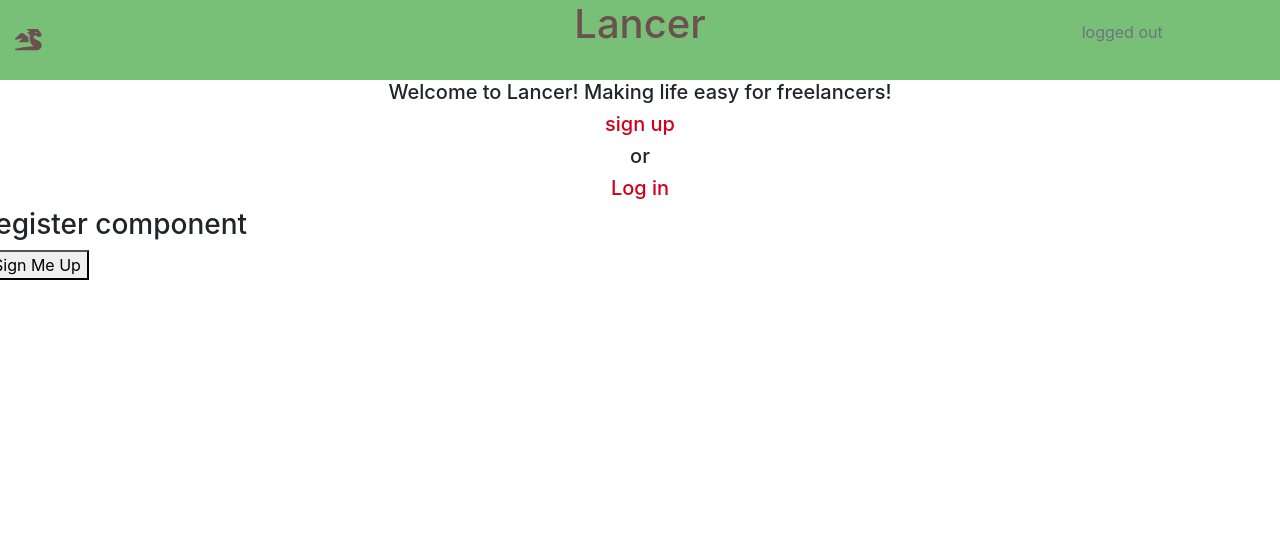
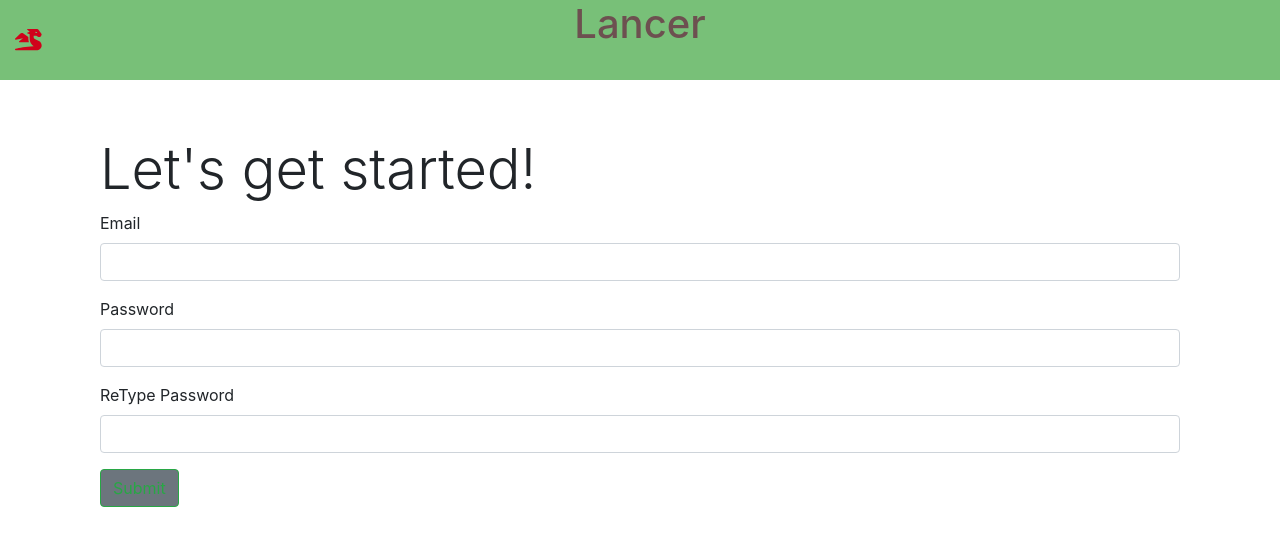
Before and after one commit to MichaelAdamBerry/Lancer, a React app: page /register in a window 1280 px wide. Shown: the top 546 px of the page. Built offline with nearby package versions, Linux system fonts and the light colour scheme.

Commit message:
built public components

```diff
--- a/app/App.js
+++ b/app/App.js
@@ -1,7 +1,8 @@
 import React from "react";
 import Dashboard from "./scenes/dashboard/Dashboard";
 import TitleBar from "./components/TitleBar";
-import { Container, Row, Col } from "reactstrap";
+import WelcomeSplash from "./components/WelcomeSplash";
+import { Container, Row, Col, Jumbotron } from "reactstrap";
 import Future from "./scenes/myJobs/Future";
 import Past from "./scenes/myJobs/Past";
 import AddJob from "./scenes/myJobs/AddJob";
@@ -21,41 +22,7 @@ import {
 } from "react-router-dom";
 import Register from "./components/Register";
 import fakeAuth from "./fakeData/fakeAuth";
-
-class Login extends React.Component {
-  state = {
-    redirectToReferrer: false
-  };
-  login = () => {
-    fakeAuth.authenticate(() => {
-      this.setState(() => ({
-        redirectToReferrer: true
-      }));
-    });
-  };
-  //should render a sign in form username and password
-  render() {
-    const { from } = this.props.location.state || { from: { pathname: "/" } };
-    const { redirectToReferrer } = this.state;
-
-    if (redirectToReferrer === true) {
-      return <Redirect to={from} />;
-    }
-
-    return (
-      <Container fluid>
-        <Row>
-          <Col xs="12">Log In Form</Col>
-          <Col
-            xs={{ size: "6", offset: "5" }}
-            className="justify-content-center">
-            <button onClick={this.login}>Log in</button>
-          </Col>
-        </Row>
-      </Container>
-    );
-  }
-}
+import Login from "./components/Login";
 
 const PrivateRoute = ({ component: Component, ...rest }) => (
   <Route
@@ -75,7 +42,7 @@ const PrivateRoute = ({ component: Component, ...rest }) => (
   />
 );
 //if authenticated render Nav
-const Splash = withRouter(({ history }) =>
+const Title = withRouter(({ history }) =>
   fakeAuth.isAuthenticated ? (
     <Container fluid>
       <TitleBar
@@ -88,23 +55,7 @@ const Splash = withRouter(({ history }) =>
     </Container>
   ) : (
     <Container fluid>
-      <TitleBar signedIn={false} handleClick={() => <Redirect to="/login" />} />
-      <Row>
-        <Col className="signedOut justify-content-center">
-          <h5 className="text-center">
-            Welcome to Lancer! Making life easy for freelancers!
-          </h5>
-          <div className="text-center">
-            <h5>
-              <Link to="/register">sign up</Link>
-            </h5>
-            <h5>or</h5>
-            <h5>
-              <Link to="/login">Log in</Link>
-            </h5>
-          </div>
-        </Col>
-      </Row>
+      <TitleBar signedIn={false} />
     </Container>
   )
 );
@@ -113,11 +64,12 @@ export default function AuthExample() {
   return (
     <Router>
       <div>
-        <Splash />
-        <Row>
-          <Route path="/register" component={Register} />
+        <Title />
+
         <Route path="/login" component={Login} />
         <Switch>
+          <Route path="/register" component={Register} />
+          <Route exact path="/" component={WelcomeSplash} />
           <PrivateRoute path="/myjobs/past" component={Past} />
           <PrivateRoute path="/myjobs/future" component={Future} />
           <PrivateRoute exact path="/dashboard" component={Dashboard} />
@@ -128,7 +80,6 @@ export default function AuthExample() {
           <PrivateRoute path="/myexpenses" component={MyExpenses} />
           <PrivateRoute path="/addexpense" component={AddExpense} />
         </Switch>
-        </Row>
       </div>
     </Router>
   );
--- /dev/null
+++ b/app/components/Login.js
@@ -0,0 +1,69 @@
+import React from "react";
+import {
+  Container,
+  Row,
+  Col,
+  Button,
+  Form,
+  FormGroup,
+  Label,
+  Input
+} from "reactstrap";
+import fakeAuth from "../fakeData/fakeAuth";
+import { Redirect } from "react-router-dom";
+
+const LoginForm = ({ handleClick }) => {
+  return (
+    <Col className="formContainer">
+      <h4 className="display-4">Welcome back!</h4>
+      <Form>
+        <FormGroup>
+          <Label for="email">Email</Label>
+          <Input type="email" name="email" id="email" />
+        </FormGroup>
+        <FormGroup>
+          <Label for="Password">Password</Label>
+          <Input type="password" name="password" id="Password" />
+        </FormGroup>
+        <Button
+          type="button"
+          className="btn btn-outline-success"
+          onClick={handleClick}>
+          View my Dashboard
+        </Button>
+      </Form>
+    </Col>
+  );
+};
+
+export default class Login extends React.Component {
+  state = {
+    redirectToReferrer: false
+  };
+  login = () => {
+    fakeAuth.authenticate(() => {
+      this.setState(() => ({
+        redirectToReferrer: true
+      }));
+    });
+  };
+  //should render a sign in form username and password
+  render() {
+    const { from } = this.props.location.state || {
+      from: { pathname: "/dashboard" }
+    };
+    const { redirectToReferrer } = this.state;
+
+    if (redirectToReferrer === true) {
+      return <Redirect to={from} />;
+    }
+
+    return (
+      <Container fluid>
+        <Row>
+          <LoginForm handleClick={this.login} />
+        </Row>
+      </Container>
+    );
+  }
+}
--- a/app/components/Register.js
+++ b/app/components/Register.js
@@ -1,26 +1,63 @@
 import React from "react";
 import { Redirect } from "react-router-dom";
-//TODO register form
-//place holder toDash function redirects to dashboard and does not save data
+import {
+  Container,
+  Row,
+  Col,
+  Form,
+  FormGroup,
+  Button,
+  Input,
+  Label
+} from "reactstrap";
+import TitleBar from "./TitleBar";
+
+//place holder toDash function redirects to <Dashboard/> which is a <PrivateRoute so sends us to <Login>
+
+const RegisterForm = ({ handleClick }) => {
+  return (
+    <Col className="formContainer">
+      <h4 className="display-4">Let's get started!</h4>
+      <Form>
+        <FormGroup>
+          <Label for="email">Email</Label>
+          <Input type="email" name="email" id="email" />
+        </FormGroup>
+        <FormGroup>
+          <Label for="Password">Password</Label>
+          <Input type="password" name="password" id="Password" />
+        </FormGroup>
+        <FormGroup>
+          <Label for="verifiedPassword">ReType Password</Label>
+          <Input type="password" name="password" id="verifiedPassword" />
+        </FormGroup>
+        <Button
+          type="button"
+          className="btn btn-outline-success"
+          onClick={handleClick}>
+          Submit
+        </Button>
+      </Form>
+    </Col>
+  );
+};
+
 export default class Register extends React.Component {
-  state = { redirectToDash: false };
+  state = { redirectToDash: false, modal: true };
   toDash = () => {
     this.setState({ redirectToDash: true });
   };
+
   render() {
     const registered = this.state.redirectToDash;
     return (
-      <div>
+      <Container>
         {registered === true ? (
           <Redirect to="./dashboard" />
         ) : (
-          <div>
-            {" "}
-            <h3>register component</h3>
-            <button onClick={this.toDash}>Sign Me Up</button>
-          </div>
+          <RegisterForm handleClick={this.toDash} />
         )}
-      </div>
+      </Container>
     );
   }
 }
--- a/app/components/TitleBar.js
+++ b/app/components/TitleBar.js
@@ -26,7 +26,7 @@ export default class TitleBar extends React.Component {
   handleClick = this.props.handleClick;
   static propTypes = {
     signedIn: PropTypes.bool.isRequired,
-    handleClick: PropTypes.func.isRequired
+    handleClick: PropTypes.func
   };
   render() {
     return (
@@ -38,7 +38,7 @@ export default class TitleBar extends React.Component {
           <h1>Lancer</h1>
         </Col>
         <Col xs="2" className="titleIcon">
-          <AuthButton />
+          {this.props.signedIn ? <AuthButton /> : ""}
         </Col>
       </Row>
     );
--- /dev/null
+++ b/app/components/WelcomeSplash.js
@@ -0,0 +1,24 @@
+import React from "react";
+import { Container, Row, Col, Jumbotron } from "reactstrap";
+import TitleBar from "./TitleBar";
+import { Link, Redirect } from "react-router-dom";
+
+export default class WelcomeSplash extends React.Component {
+  render() {
+    return (
+      <Jumbotron fluid className="jumbotron">
+        <Container fluid>
+          <h5 className="display-3">Welcome to Lancer!</h5>
+          <h5 className="lead">Making life easy for freelancers!</h5>
+          <Link className="btn btn-outline-success" to="/register">
+            sign up
+          </Link>
+          <p className="lead">or</p>
+          <Link className="btn btn-outline-success" to="/login">
+            Log in
+          </Link>
+        </Container>
+      </Jumbotron>
+    );
+  }
+}
--- a/app/index.css
+++ b/app/index.css
@@ -4,9 +4,19 @@
   color: #6d5050;
 }
 
+.jumbotron {
+  text-align: center;
+  margin-top: 10%;
+  color: #6d5050;
+}
+
 .titleIcon {
-  color: #6d5050;
+  color: #d0021b;
   margin: auto;
+}
+
+.formContainer {
+  margin-top: 5%;
 }
 
 .mainNav {
```
Lines whose indentation alone changed are shown as unchanged.
